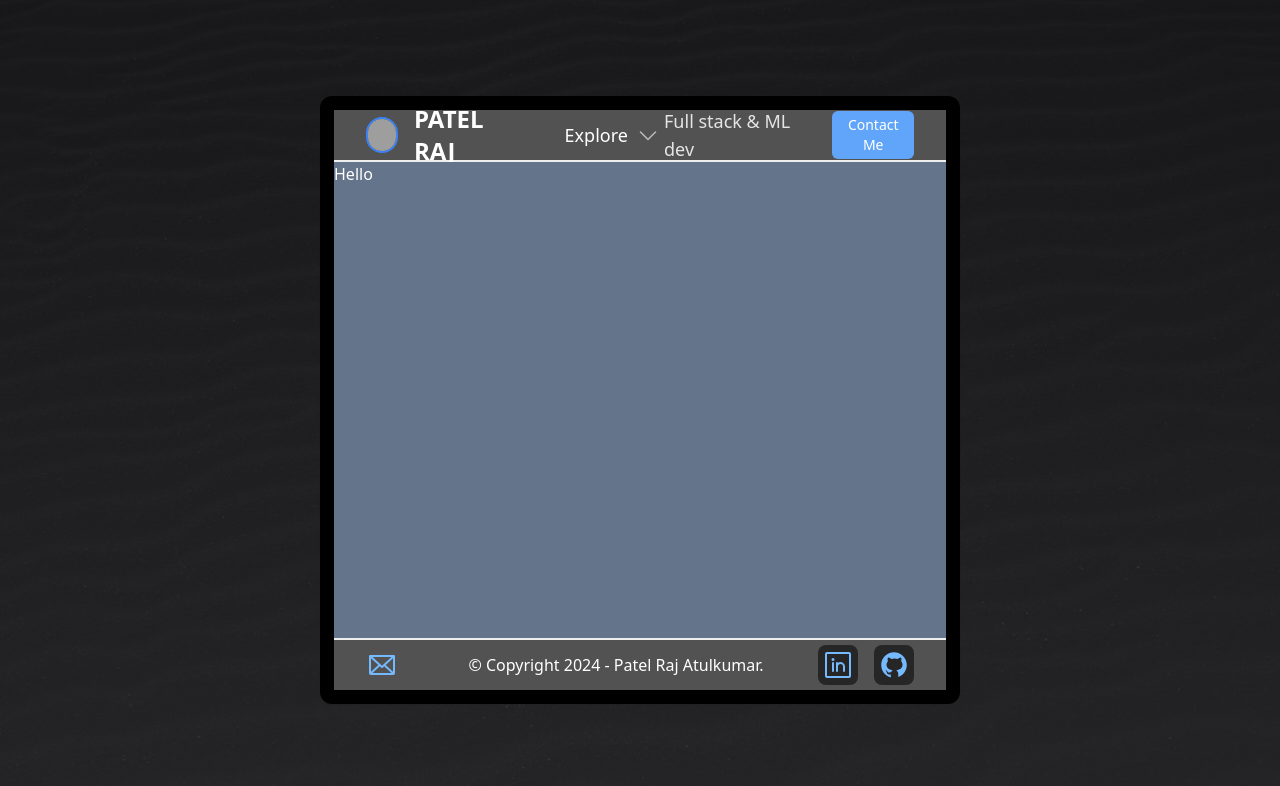
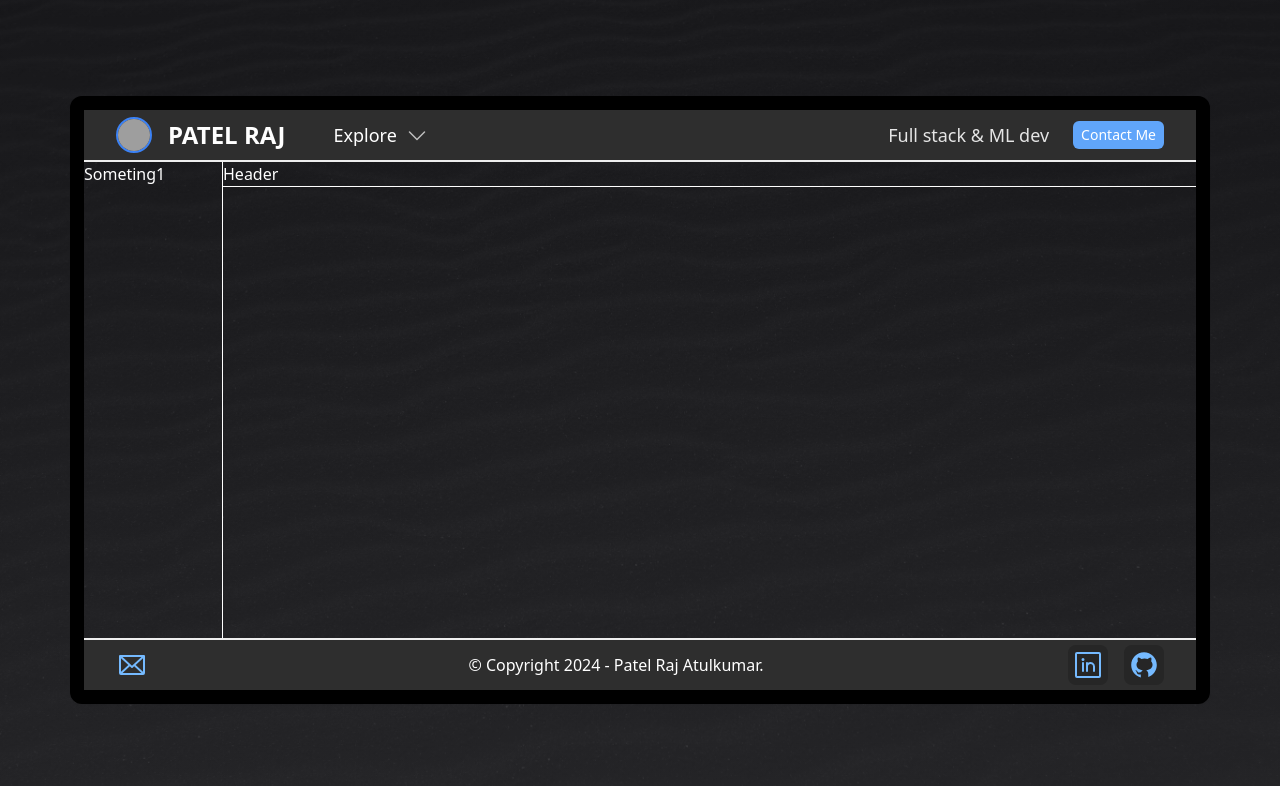
Before and after one commit to rajpatel923/Portfolio_final, a React (Vite) app in the folder Client/: page /details in a window 1280 px wide. Shown: the top 786 px of the page. Built offline with nearby package versions, Linux system fonts and the light colour scheme; grey boxes are pictures that could not be loaded.

Commit message:
About me page

```diff
--- /dev/null
+++ b/Client/src/components/AboutMe.tsx
@@ -0,0 +1,87 @@
+import about_me_downarrow from '../assets/about_me_downarrow.svg'
+
+
+const AboutMe = () => {
+  const abousMeContent = {
+    "title": "Lorem ipsum dolor sit amet Lorem, ipsum dolor.",
+    "description": "Lorem ipsum dolor sit amet consectetur adipisicing elit. Possimus quo, vitae reprehenderit praesentium, sed ea explicabo animi optio officiis quaerat dignissimos reiciendis voluptates.",
+    "numberOfProjects": 5,
+    "yearsOfExperience": 1,
+    "profileImage": "https://img-cdn.pixlr.com/image-generator/history/65bb506dcb310754719cf81f/ede935de-1138-4f66-8ed7-44bd16efc709/medium.webp",
+    "specializedField": [
+      {
+        "tittle": "Lorem ipsum dolor sit amet.",
+        "icon": "https://www.svgrepo.com/show/530661/genetic-data.svg",
+        "description": "Lorem ipsum dolor, sit amet consectetur adipisicing elit. Accusantium facilis ab, perferendis inventore vitae minus, aliquid alias aspernatur corrupti impedit quis dignissimos illum?"
+      },
+      {
+        "tittle": "Lorem ipsum dolor sit amet.",
+        "icon": "https://www.svgrepo.com/show/530661/genetic-data.svg",
+        "description": "Lorem ipsum dolor, sit amet consectetur adipisicing elit. Accusantium facilis ab, perferendis inventore vitae minus, aliquid alias aspernatur corrupti impedit quis dignissimos illum?"
+      },
+      {
+        "tittle": "Lorem ipsum dolor sit amet.",
+        "icon": "https://www.svgrepo.com/show/530661/genetic-data.svg",
+        "description": "Lorem ipsum dolor, sit amet consectetur adipisicing elit. Accusantium facilis ab, perferendis inventore vitae minus, aliquid alias aspernatur corrupti impedit quis dignissimos illum?"
+      },
+      {
+        "tittle": "Lorem ipsum dolor sit amet.",
+        "icon": "https://www.svgrepo.com/show/530661/genetic-data.svg",
+        "description": "Lorem ipsum dolor, sit amet consectetur adipisicing elit. Accusantium facilis ab, perferendis inventore vitae minus, aliquid alias aspernatur corrupti impedit quis dignissimos illum?"
+      }
+    ]
+  }
+  return (
+    <div>
+
+        <div className="p-8 lg:relative lg:ml-10 m-10  mt-4">
+        {/* This is for heading of the about me */}
+        {/* heading has 70% of the total width for lg screen size  */}
+        {/* the image is absolute to the container, to the right side of 30% */}
+          <h2 className=" text-4xl lg:w-[70%] w-full  ">{abousMeContent.title}</h2>
+          <img src={about_me_downarrow} about='downarrow' className=' absolute right-[23%] bottom-0 hidden lg:block w-[100px] h-[100px] lg:w-[70px] lg:h-[70px]'/>
+        </div>
+
+        <div>
+        {/* this is the div tag for profile image and experience section with come short of discription */}
+          <div className=' lg:flex lg:ml-10 m-10  mt-4 '>
+            {/* flex is to divides the block into two parts, one for the text section and other for the image section.  */}
+              <div className='lg:max-w-[60%]'>
+                {/* this div tage is all that is for the text section  */}
+                {/* the maximum width of the tag is made 60% of total, so that the arrow ^ comes on the image or lines up on the image. */}
+                <div className=''>
+                  {abousMeContent.description}
+                </div>
+
+                {/* the below gird is used to display the two row and two cols  */}
+                {/* first row first col is for project completion
+                first row second col is for graudation date
+                second row first col is for years of experience
+                second row second col is for know skills */}
+                <div className='grid grid-cols-2'>
+
+                    {/* flex col is use to display two content in one grid box */}
+                    {/* using flex the styping can be done better. */}
+                    <div className=' flex flex-col'>
+                      <div>
+                        <h2>{abousMeContent.numberOfProjects}</h2>
+                      </div>
+                      <div>
+                        <p>Projects Completed</p>
+                      </div>
+                    </div>
+                </div>
+              </div>
+
+              <div>
+                {/* this is the div that content the image */}
+                <img src={abousMeContent.profileImage} className=' h-[400px] w-full' alt="profileImage" />
+              </div>
+          </div>
+
+        </div>
+    </div>
+  )
+}
+
+export default AboutMe
--- a/Client/src/components/footer.tsx
+++ b/Client/src/components/footer.tsx
@@ -8,7 +8,7 @@ import githubSvg from "../assets/Github.svg"
 function Footer() {
   return (
     <>
-        <div className=' max-h-fit h-[50px]  bg-neutral-600 px-4 z-[100] flex justify-between items-center'>
+        <div className=' max-h-fit h-[50px]  bg-primary_bg px-4 z-[100] flex justify-between items-center'>
             <div className="hover:bg-neutral-700 h-full flex items-center justify-between"> {/*For mail */}
                 <img src={mailSvg} alt='mailSvg' className=' w-8 h-8 mx-4'/>
             </div>
--- a/Client/src/components/navBar.tsx
+++ b/Client/src/components/navBar.tsx
@@ -15,7 +15,7 @@ function NavBar() {
     }
   return (
     <>
-        <div className='bg-neutral-600 px-4 lg:px-8 z-[100]'>
+        <div className='bg-primary_bg px-4 lg:px-8 z-[100]'>
             <div className=' flex h-[50px] w-full justify-between py-2'>
                 <div className=' flex items-center justify-between'> {/*left side things wrapper*/}
                     <div className=' flex items-center gap-4'> {/*profile and Name wrapper*/}
--- a/Client/src/index.css
+++ b/Client/src/index.css
@@ -1,3 +1,13 @@
 @tailwind base;
 @tailwind components;
 @tailwind utilities;
+
+main{
+    overflow: auto;
+
+}
+/* #container_display{
+    overflow-y: auto;
+    max-height: 590px;
+
+} */
--- a/Client/src/layouts/DetailLayout.tsx
+++ b/Client/src/layouts/DetailLayout.tsx
@@ -1,9 +1,28 @@
+import { Outlet } from "react-router-dom"
+
+
 
 const DetailLayout = () => {
   return (
-    <div className="p-0 m-0 flex flex-grow justify-between bg-slate-500">
-      <div>Hello</div>
-    </div>
+    <>
+      {/* mt-12 is required for the mobile screen as text was kept getting to the full hit and mt-0 on lg> as it was below the nav bar. */}
+      <div className="mt-12 lg:mt-0 lg:grid grid- grid-cols-8 w-full ">
+        {/* divding the page into 8 colms and giving the first col to the first div for the navigation and second give for displaying the content */}
+        {/* @first_div */}
+        <div className="lg:block hidden border-r-[0.5px] border-white">Someting1</div>
+
+        {/* @second_div */}
+        {/* expanding the second give to the 7 col, so inshort taking all the available space.  */}
+        <div className="col-span-7 h-full" >
+          <div className="flex flex-col flex-grow-0 overflow-hidden ">
+            <div className="hidden lg:block border-b-[0.5px] border-white">Header</div>
+            <div className=" overflow-y-auto flex-1 min-h-0 lg:max-h-[573px]">
+              <Outlet/>
+            </div>
+          </div>
+        </div>
+      </div>
+    </>
   )
 }
 
--- a/Client/src/layouts/RootLayout.tsx
+++ b/Client/src/layouts/RootLayout.tsx
@@ -15,13 +15,13 @@ const RootLayout = ({heroSectionHeadingOne, heroSectionHeadingTwo, heroSectionHe
   heroSectionHeadingThree === "" ? "Full stack Developer And Machine Learning Engineer": heroSectionHeadingThree;
   return (
     <div>
-      <div className='lg:flex items-center justify-center h-screen z-20'>
-        <div className='flex flex-col min-h-screen w-full lg:min-h-[76%] lg:mx-80 lg:border-[14px] border-black border-solid shadow-sm rounded-xl text-white'>
+      <div className='lg:flex items-center justify-center w-full h-screen z-2 '>
+        <div className='flex flex-col w-full lg:min-h-[76%]  lg:border-[14px] border-black border-solid shadow-sm rounded-xl text-white lg:max-w-[1140px] '>
           <header className=' fixed w-full lg:static'>
             <NavBar/>
             <div className=' border w-full border-t-[0.01px] border-[#eeeeee]'></div>
           </header>
-          <main className='flex flex-grow'>
+          <main className='flex flex-1 overflow-y-hidden'>
             <Outlet/>
           </main>
           <footer className=' fixed bottom-0 w-full lg:static'>
--- a/Client/src/main.tsx
+++ b/Client/src/main.tsx
@@ -12,14 +12,15 @@ import Home from './pages/home.tsx'
 import Error from './pages/error404.tsx';
 import RootLayout from './layouts/RootLayout.tsx';
 import DetailLayout from './layouts/DetailLayout.tsx';
+import AboutMe from './components/AboutMe.tsx'
 
 const router = createBrowserRouter(
   createRoutesFromElements(
     <Route path='/' element={<RootLayout/>}>
-      <Route path='home' element={<Home/>}/>
+      <Route path='/home' element={<Home/>}/>
       <Route path='*' element={<Error/>}/>
       <Route path='details' element={<DetailLayout/>}>
-
+          <Route path='aboutMe' element={<AboutMe/>}/>
       </Route>
     </Route>
   )
@@ -27,7 +28,7 @@ const router = createBrowserRouter(
 
 ReactDOM.createRoot(document.getElementById('root')!).render(
   <React.StrictMode>
-    <div className=' bg-heroBg bg-opacity-10 bg-transparent bg-center overflow-y-auto min-h-screen h-full w-full bg-cover  -z-20  '>
+    <div className=' bg-heroBg bg-opacity-10 bg-transparent bg-center min-h-screen h-full w-full bg-cover  -z-20  '>
       <div className=' z-50 min-h-screen w-full h-full bg-gradient-to-b overflow-y-scroll from-zinc-900/90 to-zinc-800/90 fixed  ' >
         <RouterProvider router={router} />
       </div>
--- a/Client/tailwind.config.js
+++ b/Client/tailwind.config.js
@@ -25,6 +25,9 @@ export default {
       backgroundImage: {
         "bgImageForApplication":"url(/src/assets/applicationbg.png)",
         "heroBg":"url(/src/assets/heroBg.webp)"
+      },
+      colors:{
+        "primary_bg": '#2e2e2e'
       }
     },
   },
```
Also changed, not shown: Client/src/assets/about_me_downarrow.svg (added).
